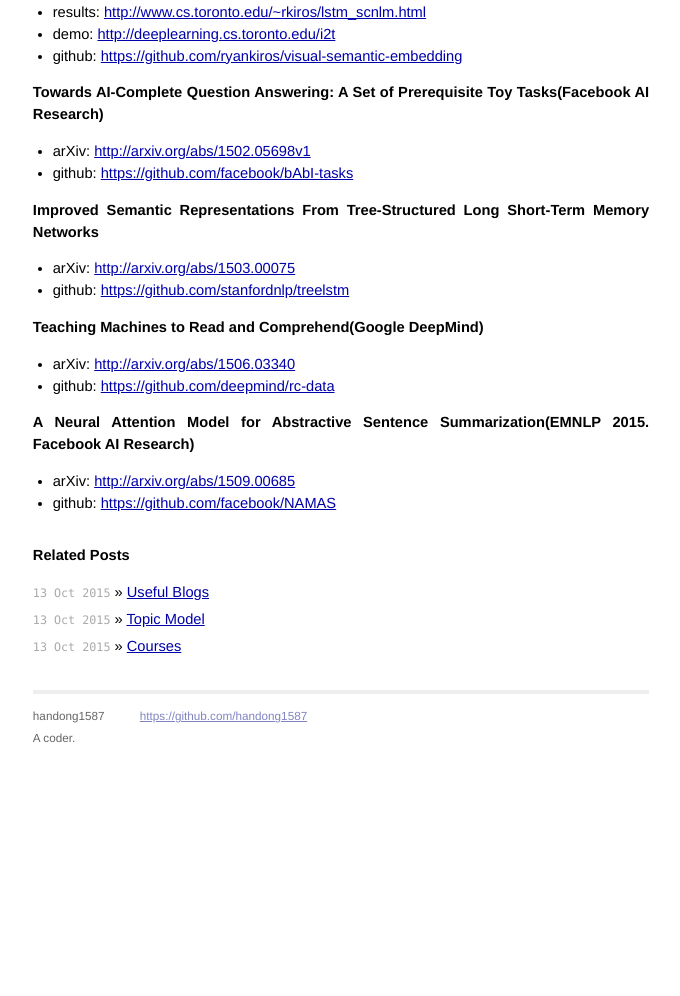
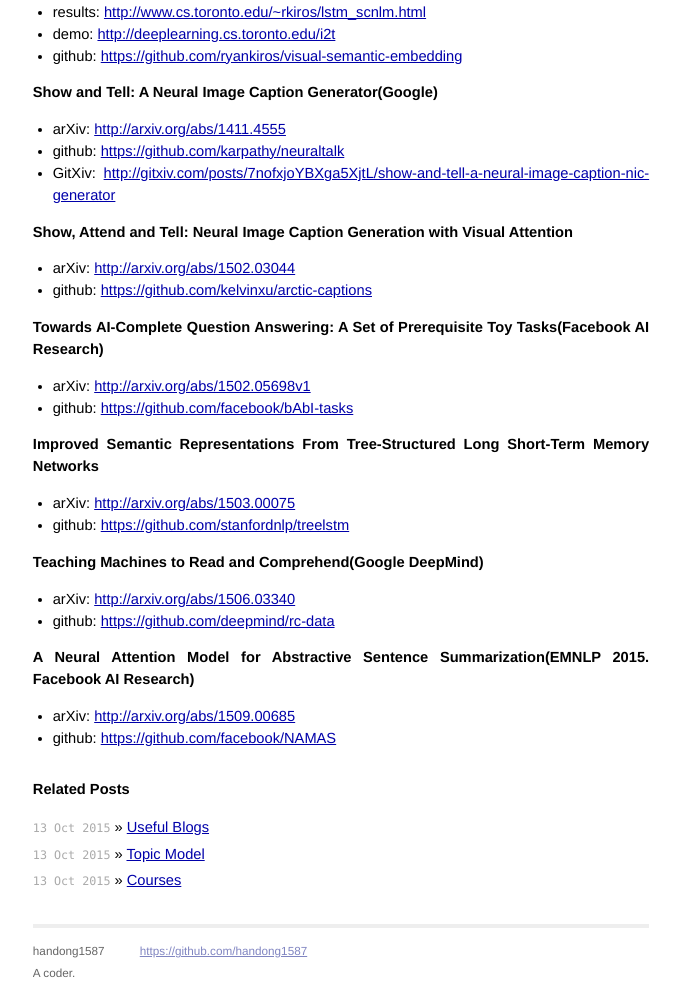
Before and after one commit to handong1587/handong1587.github.io, a Jekyll site: the page built from _posts/deep_learning/2015-09-30-language-computation.md, in a window 1280 px wide. Shown: the part 793-1789 px from the top of the page, without its empty margins (299-979 px from the left). Built offline with Jekyll 4.4.1, drawn with Linux system fonts in a browser that asks for light colours; Markdown is read by kramdown in place of the engine named in the settings; comment, search, counter and statistics services are not loaded; before the commit the page ends 1554 px from its top, so only the background shows below that.

Commit message:
update md

```diff
--- a/_posts/deep_learning/2015-09-30-language-computation.md
+++ b/_posts/deep_learning/2015-09-30-language-computation.md
@@ -23,6 +23,17 @@ title: Language Computation
 - demo: [http://deeplearning.cs.toronto.edu/i2t](http://deeplearning.cs.toronto.edu/i2t)
 - github: [https://github.com/ryankiros/visual-semantic-embedding](https://github.com/ryankiros/visual-semantic-embedding)
 
+**Show and Tell: A Neural Image Caption Generator(Google)**
+
+- arXiv: [http://arxiv.org/abs/1411.4555](http://arxiv.org/abs/1411.4555)
+- github: [https://github.com/karpathy/neuraltalk](https://github.com/karpathy/neuraltalk)
+- GitXiv: [http://gitxiv.com/posts/7nofxjoYBXga5XjtL/show-and-tell-a-neural-image-caption-nic-generator](http://gitxiv.com/posts/7nofxjoYBXga5XjtL/show-and-tell-a-neural-image-caption-nic-generator)
+
+**Show, Attend and Tell: Neural Image Caption Generation with Visual Attention**
+
+- arXiv: [http://arxiv.org/abs/1502.03044](http://arxiv.org/abs/1502.03044)
+- github: [https://github.com/kelvinxu/arctic-captions](https://github.com/kelvinxu/arctic-captions)
+
 **Towards AI-Complete Question Answering: A Set of Prerequisite Toy Tasks(Facebook AI Research)**
 
 - arXiv: [http://arxiv.org/abs/1502.05698v1](http://arxiv.org/abs/1502.05698v1)
```
